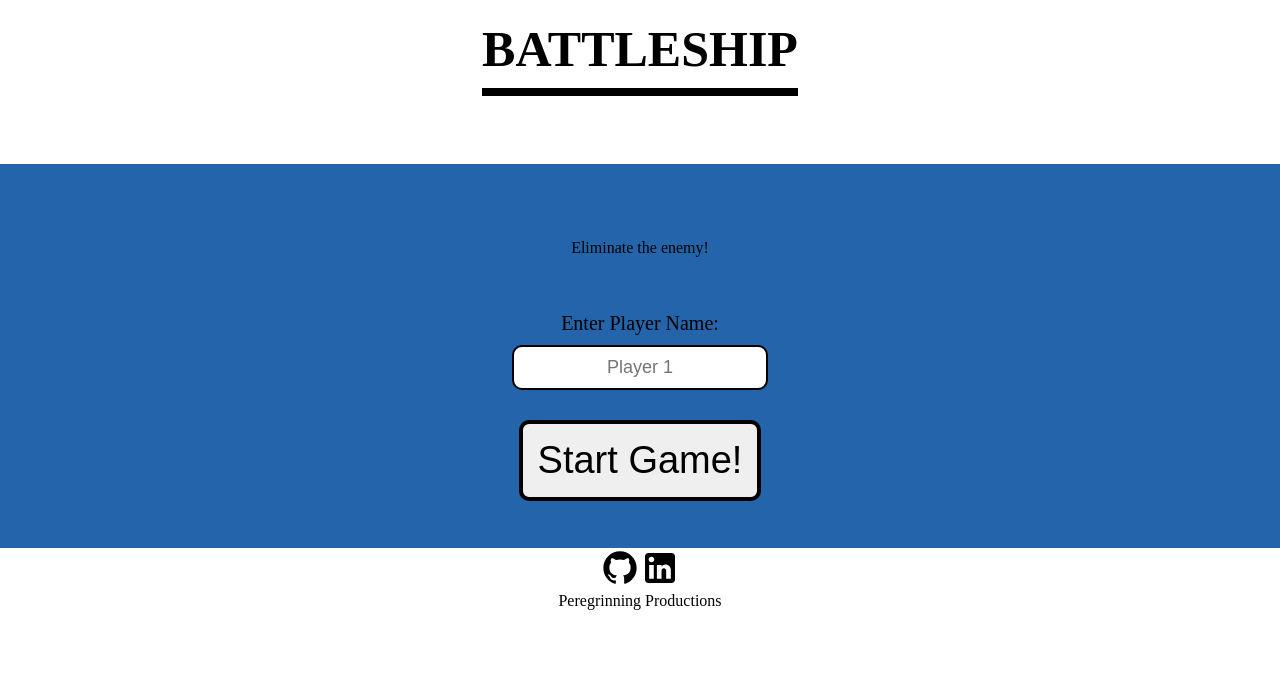
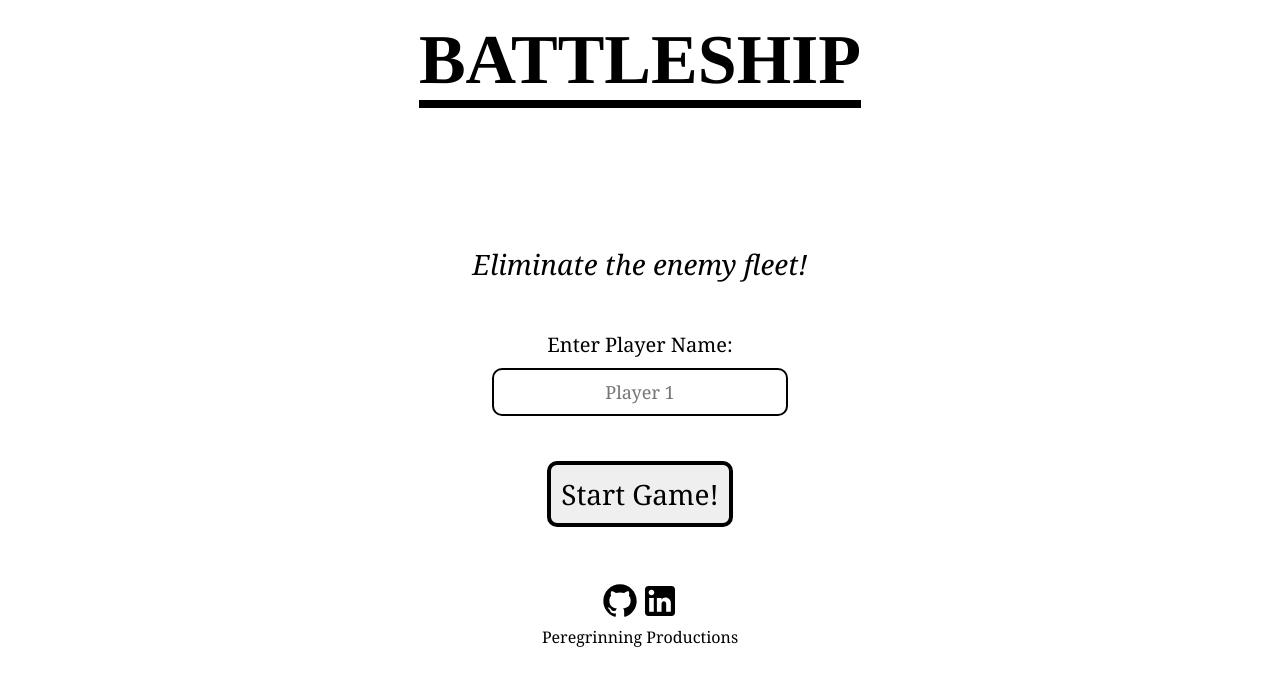
Before and after one commit to connorwarme/battleship, a website built with webpack: page dist/index.html in a window 1280 px wide. Built offline with Linux system fonts and the light colour scheme.

Commit message:
Style initial page, sync font-sizes, etc

```diff
--- a/src/initialDOM.js
+++ b/src/initialDOM.js
@@ -49,7 +49,7 @@ const mainContent = () => {
     const initialC = createElement('div', {class: 'initialContent'});
     const infoC = createElement('div', {class: 'instructionsContainer'});
     const instruct = createElement('div', {class: 'instructions'});
-    instruct.textContent = 'Eliminate the enemy!';
+    instruct.textContent = 'Eliminate the enemy fleet!';
     const inputC = createElement('div', {class: 'inputContainer'});
     const input = createElement('input', {type: 'text', id: 'username', class: 'inputField', placeholder: 'Player 1'});
     const inputLabel = createElement('label', {for: 'username'});
--- a/src/style.css
+++ b/src/style.css
@@ -1,9 +1,10 @@
 * {
     padding: 0;
     margin: 0;
+    font-family: Georgia, 'Times New Roman', Times, serif;
 }
 .body {
-    background-color: rgb(35, 100, 170);
+    /* background-color: rgb(35, 100, 170); */
 }
 .headerContainer {
     display: flex;
@@ -12,10 +13,11 @@
     background-color: white;
 }
 .headerTitle {
-    font-size: 50px;
+    font-family: Times, Georgia;
+    font-size: 70px;
     font-weight: 700;
     border-bottom: 8px solid black;
-    padding: 20px 0 10px 0;
+    padding: 20px 0 0 0;
     margin-bottom: 20px;
 }
 .commContainer {
@@ -62,6 +64,10 @@
     justify-content: center;
     align-items: center;
 }
+.instructions {
+    font-size: 28px;
+    font-style: italic;
+}
 .inputContainer {
     display: grid;
     place-items: center;
@@ -80,17 +86,25 @@
 .inputField:focus::placeholder {
     color: transparent;
 }
+.startContainer {
+    display: flex;
+    align-items: center;
+}
 .start {
-    padding: 15px;
+    padding: 10px;
     border: 4px solid black;
     border-radius: 10px;
-    font-size: 38px;
+    font-size: 28px;
     transition-duration: 500ms;
     transition-timing-function: ease-in-out;
 }
 .start:hover {
     cursor: pointer;
     background-color: lightgrey;
+}
+.start:active {
+    transform: scale(0.98);
+    box-shadow: 2px 2px 5px black;
 }
 
 .displayBoard {
```
Also changed, not shown: dist/gameloop.bundle.js, dist/index.bundle.js, dist/initial.bundle.js.
